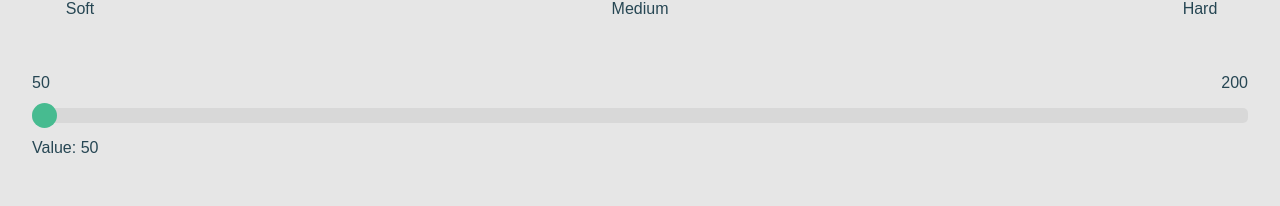
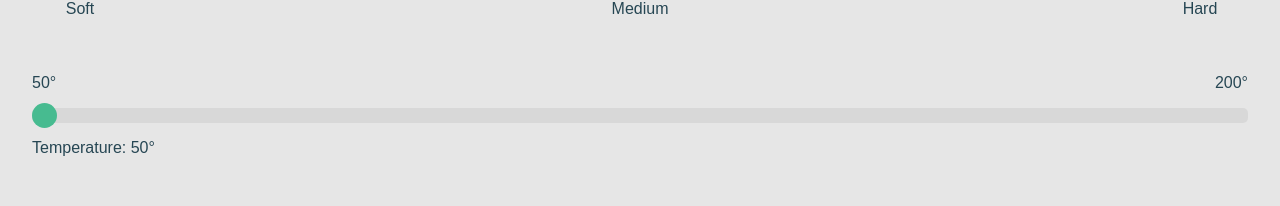
Before and after one commit to idellaquila/egg-timer, an Angular app: page / in a window 1280 px wide. Shown: the part 372-578 px from the top of the page. Built offline with nearby package versions, Linux system fonts and the light colour scheme.

Commit message:
fix selezione multipla

```diff
--- a/src/app/shared/components/temperature-bar/temperature-bar.component.html
+++ b/src/app/shared/components/temperature-bar/temperature-bar.component.html
@@ -1,7 +1,7 @@
 <div class="slidecontainer">
   <div class="labels">
-    <div class="label">50</div>
-    <div class="label">200</div>
+    <div class="label">50°</div>
+    <div class="label">200°</div>
   </div>
   <div>
     <input
@@ -14,7 +14,7 @@
       id="myRange"
     />
     <p>
-      Value: <span id="demo">{{ rangeValue }}</span>
+      Temperature: <span id="demo">{{ rangeValue }}°</span>
     </p>
   </div>
 </div>
--- a/src/app/shared/pages/home/home.component.ts
+++ b/src/app/shared/pages/home/home.component.ts
@@ -14,7 +14,7 @@ export class HomeComponent implements OnInit {
   obtainedCookingTime!: any;
   cookingTimer!: any;
   timer!: any;
-  showTime: boolean = false
+  showTime: boolean = false;
 
   eggsData = [
     {
@@ -68,19 +68,25 @@ export class HomeComponent implements OnInit {
 
   ngOnInit(): void {}
 
-  getSize(e: any, i:any) {
+  getSize(e: any, i: any) {
+    this.eggsData.forEach((e) => {
+        e.checked = false;
+    })
+
     console.log(e);
-    this.eggsData[i].checked = true
+    this.eggsData[i].checked = true;
     this.selectedSize = e;
-
   }
 
-  getCookingType(e: any,i:number) {
+  getCookingType(e: any, i: number) {
+    this.eggSize.forEach((e) => {
+        e.checked = false;
+    })
+
     console.log(e);
     this.selectedCookingType = e;
-    this.eggSize[i].checked = true
+    this.eggSize[i].checked = true;
   }
-
 
   temperatureChange(e: any) {
     /**
@@ -97,18 +103,12 @@ export class HomeComponent implements OnInit {
       cookingTime * this.selectedCookingType * this.selectedSize;
 
     console.log(this.obtainedCookingTime);
-
-
-
   }
 
-  startTimer(){
+  startTimer() {
     this.showTime = true;
     let timerInterval = setInterval(() => {
-      this.cookingTimer = Math.trunc(this.obtainedCookingTime--)
-    }, 1)
-
-
+      this.cookingTimer = Math.trunc(this.obtainedCookingTime--);
+    }, 1);
   }
-
 }
```
